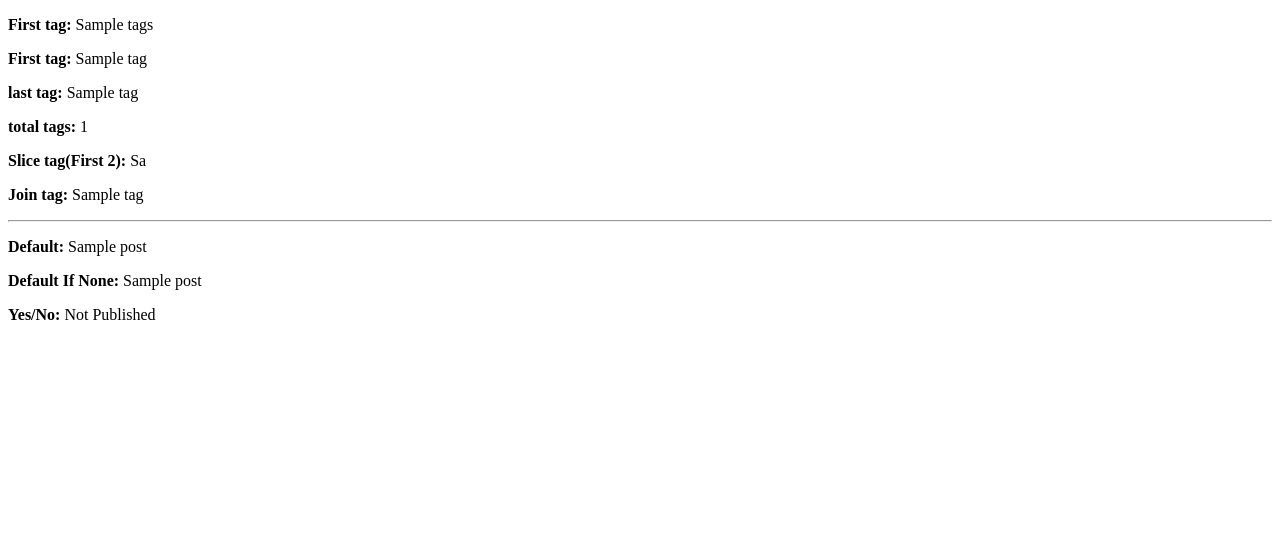
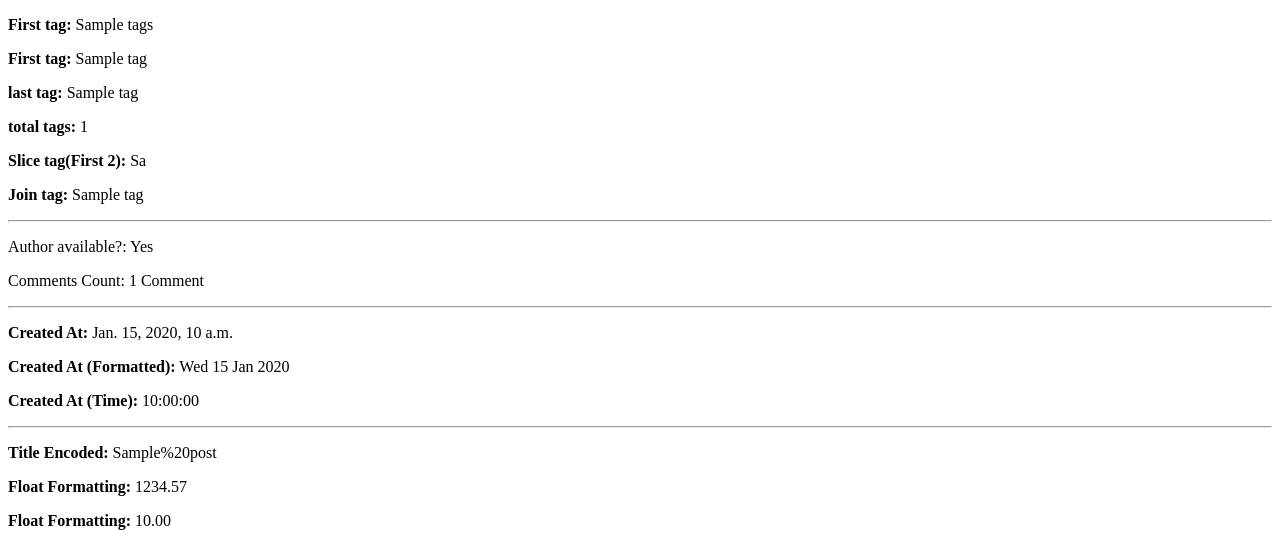
Before and after one commit to anishaaktar1105-sys/django-backend-learning, a Django app: template myProject7/blog/templates/blog/blog_details.html in a window 1280 px wide. Shown: the part 490-1036 px from the top of the page. Before the commit the page ends 810 px from the top, so only its background shows below. Run offline with Django 5.2, Linux system fonts and the light colour scheme; the template is opened without the code that fills it: most values are stand-ins (such as "Sample title", 1, 10 or a date in 2020).

Commit message:
Templates #2

```diff
--- a/myProject7/blog/templates/blog/blog_details.html
+++ b/myProject7/blog/templates/blog/blog_details.html
@@ -39,11 +39,21 @@
     <p><b>Join tag:</b> {{ post.tags|join:", " }}</p>
 <hr>
 {%comment%}Yes /No  and pluralisation{% endcomment %}
-    <p><b>Default:</b> {{ post.title|default:"No Title" }}</p>
-    <p><b>Default If None:</b> {{ post.title|default_if_none:"No Title" }}</p>
-    <p><b>Yes/No:</b> {{ post.is_published|yesno:"Published,Not Published" }}</p>
+   <p>Author available?: {{ post.author|yesno:"Yes,No,Maybe" }}</p>
+   <p>Comments Count: {{ post.comments_count }} Comment{{post.comments_count|pluralize}}</p>
 
+<hr>
+{%comment%}Date & Time Filters{% endcomment %}
 
+<p><b>Created At:</b> {{ post.created_at }}</p>
+<p><b>Created At (Formatted):</b> {{ post.created_at|date:"D d M Y" }}</p>
+<p><b>Created At (Time):</b> {{ post.created_at|time:"H:i:s" }}</p>
+
+ <hr>
+{%comment%}Encoding and Formatting Filters{% endcomment %}
+<p><b>Title Encoded:</b> {{ post.title|urlencode }}</p>
+<p><b>Float Formatting:</b> {{ 1234.567891|floatformat:2 }}</p>
+<p><b>Float Formatting:</b> {{ post.price|floatformat:2 }}</p>
 
 
 </body>
--- a/myProject7/blog/views.py
+++ b/myProject7/blog/views.py
@@ -7,7 +7,7 @@ def blog_details(request):
   "description": "Django is a high level Python web framework that encourages rapid development and clean, pragmatic design."
   " Built by experienced developers, it takes care of much of the hassle of web development, so you can focus on writing your app without"
   " needing to reinvent the wheel. It’s free and open source.",
-    "author": None,
+    "author": "Yes",
     "created_at": datetime(2026,10,27,21,16),
     "comments_count": 5,
     "tags": ["django", "python", "web development"],
```
